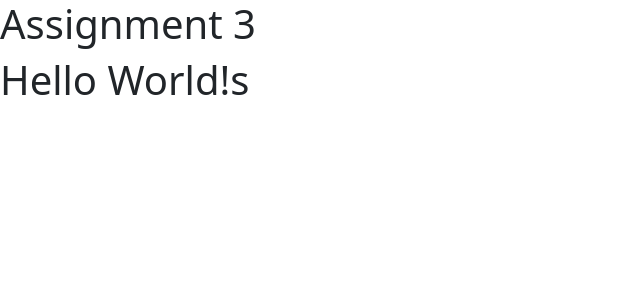
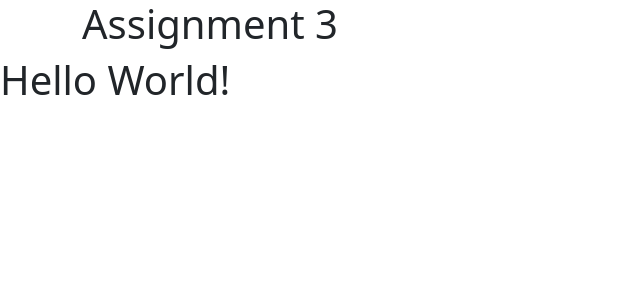
Before and after one commit to philipngpack/kanbas-react-web-app, a React (Create React App) app: page / in a window 1280 px wide. Shown: the top 300 px of the page, without its empty margins (0-640 px from the left). Built offline with nearby package versions, Linux system fonts and the light colour scheme.

Commit message:
add a3 container

```diff
--- a/src/App.tsx
+++ b/src/App.tsx
@@ -5,7 +5,7 @@ function App() {
     return (
         <div>
             <Labs />
-            <h1>Hello World!s</h1>
+            <h1>Hello World!</h1>
         </div>
     );
 }
--- /dev/null
+++ b/src/Labs/a3/index.tsx
@@ -0,0 +1,11 @@
+function Assignment3() {
+    return (
+        <div className="container">
+            <h1>
+                Assignment 3
+            </h1>
+        </div>
+    );
+}
+
+export default Assignment3;
--- a/src/Labs/index.tsx
+++ b/src/Labs/index.tsx
@@ -1,8 +1,11 @@
+import Assignment3 from "./a3";
+
 function Labs() {
    return (
       <div>
-          <h1>Assignment 3</h1>
+         <Assignment3 />
       </div>
    );
 }
+
 export default Labs;
```
Lines whose indentation alone changed are shown as unchanged.
